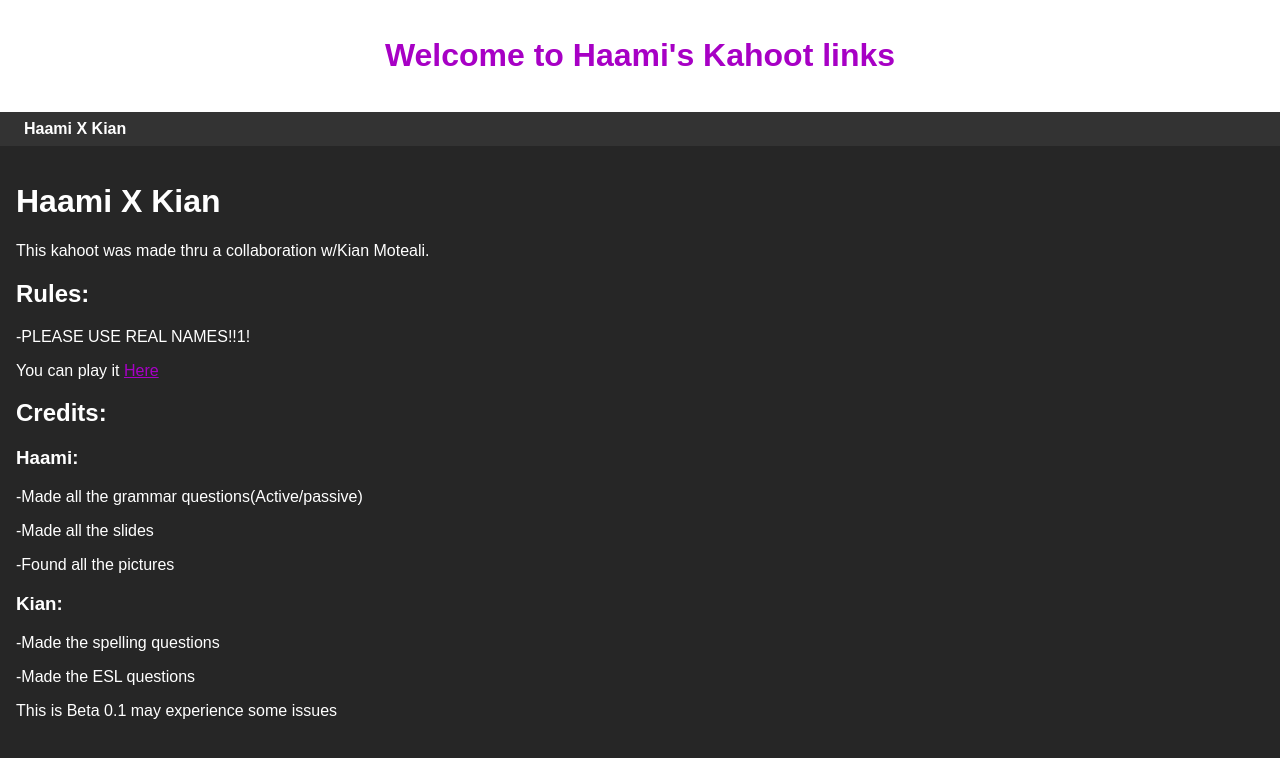
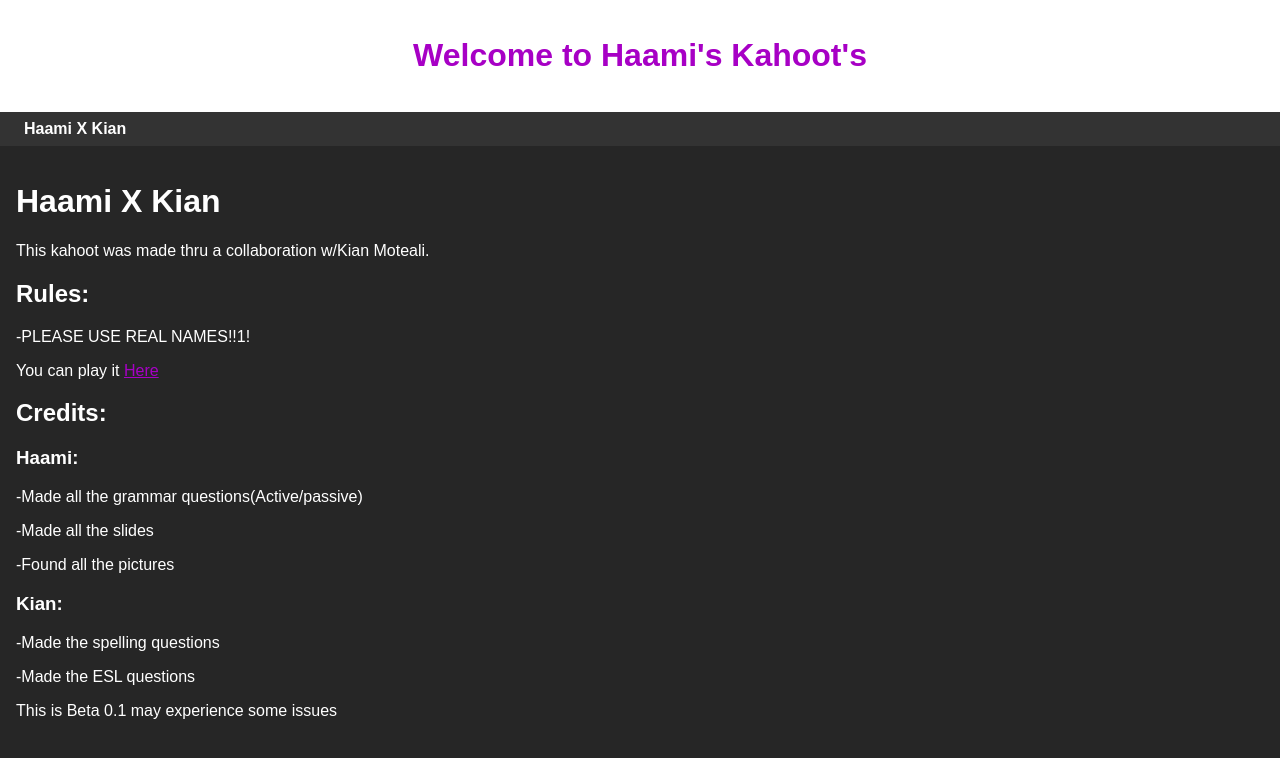
Before and after one commit to Hpro5/Kahoot, a plain HTML site: page index.html in a window 1280 px wide. Drawn offline with Linux system fonts and the light colour scheme.

Commit message:
fixed spelling errors

```diff
--- a/index.html
+++ b/index.html
@@ -52,7 +52,7 @@
 </head>
 <body>
     <header>
-        <h1>Welcome to Haami's Kahoot links</h1>
+        <h1>Welcome to Haami's Kahoot's</h1>
     </header>
     <nav>
         <a href="#Haami X Kian">Haami X Kian</a>
```
